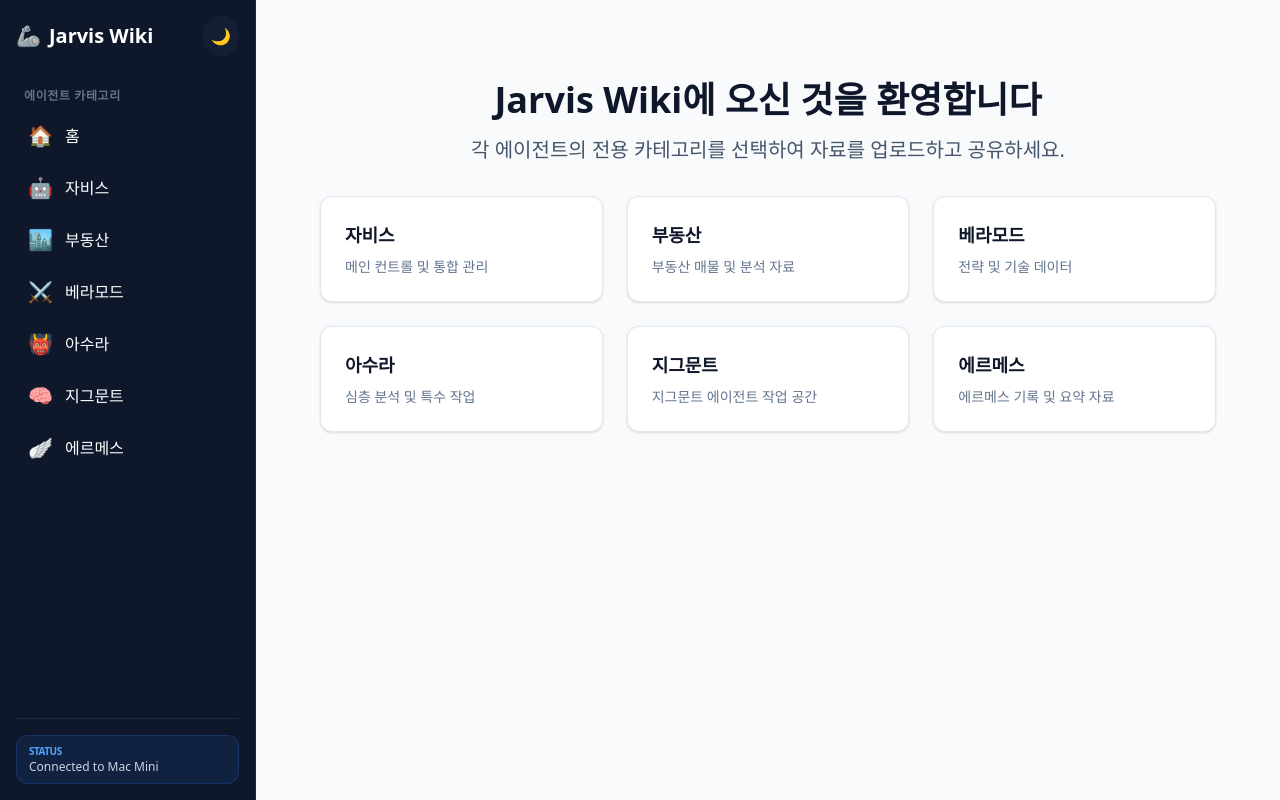
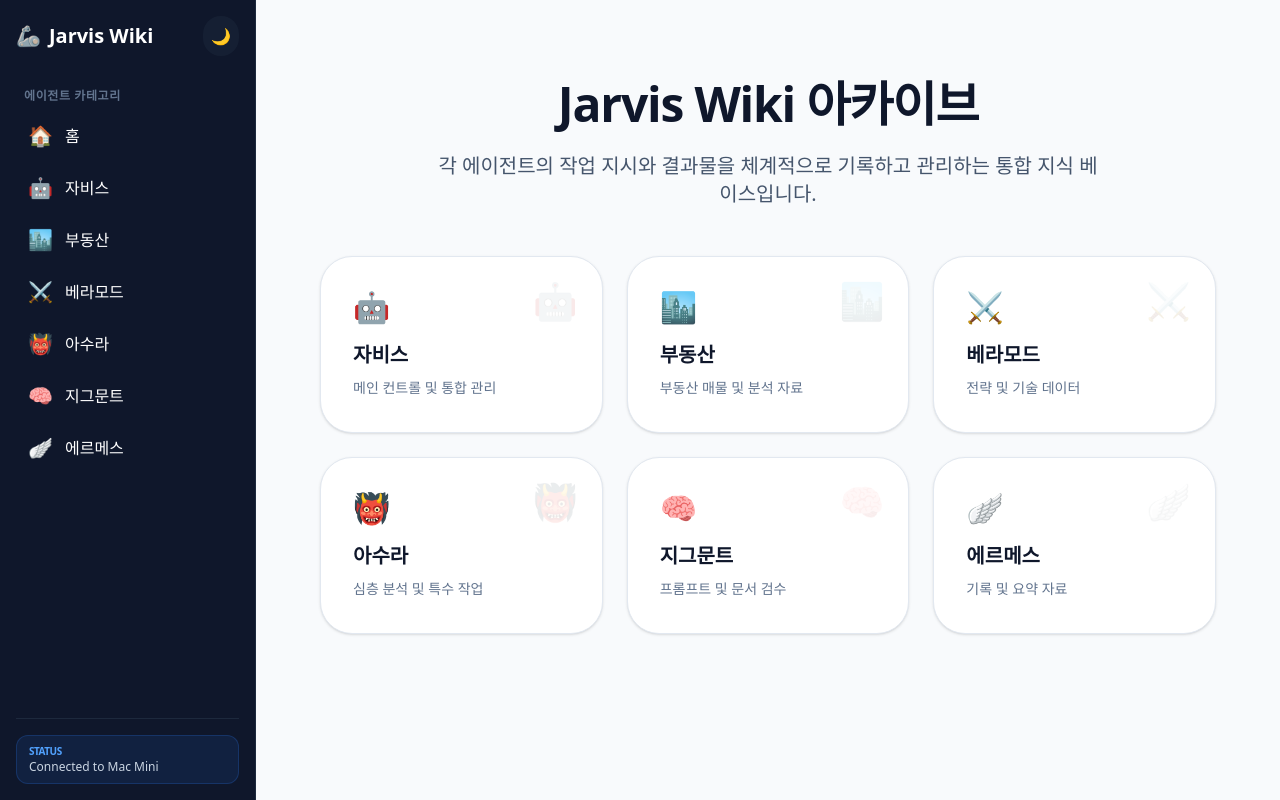
Before and after one commit to jakenethome-lab/jarvis-wiki, a Next.js app: page / in a window 1280 px wide. Built offline with nearby package versions, Linux system fonts and the light colour scheme.

Commit message:
fix: refine dark mode colors and contrast for better accessibility

```diff
--- a/src/app/globals.css
+++ b/src/app/globals.css
@@ -7,15 +7,19 @@
   --sidebar-text: #f1f5f9;
   --card-bg: #ffffff;
   --border-color: #e2e8f0;
+  --muted-text: #64748b;
+  --accent-color: #2563eb;
 }
 
 [data-theme='dark'] {
-  --background: #0f172a;
-  --foreground: #f1f5f9;
-  --sidebar-bg: #020617;
-  --sidebar-text: #f1f5f9;
-  --card-bg: #1e293b;
-  --border-color: #334155;
+  --background: #020617; /* 더 깊은 색상으로 눈의 피로 감소 */
+  --foreground: #e2e8f0; /* 순백색이 아닌 부드러운 회백색 */
+  --sidebar-bg: #000000;
+  --sidebar-text: #94a3b8;
+  --card-bg: #0f172a;
+  --border-color: #1e293b;
+  --muted-text: #94a3b8;
+  --accent-color: #38bdf8;
 }
 
 @theme inline {
@@ -23,21 +27,30 @@
   --color-foreground: var(--foreground);
   --color-card: var(--card-bg);
   --color-border: var(--border-color);
+  --color-muted: var(--muted-text);
+  --color-accent: var(--accent-color);
 }
 
 body {
-  background: var(--background);
+  background-color: var(--background);
   color: var(--foreground);
   font-family: ui-sans-serif, system-ui, -apple-system, BlinkMacSystemFont, "Segoe UI", Roboto, "Helvetica Neue", Arial, "Noto Sans", sans-serif;
-  transition: background-color 0.3s ease, color 0.3s ease;
+  transition: background-color 0.2s ease, color 0.2s ease;
 }
 
-.sidebar {
-  background: var(--sidebar-bg);
-  color: var(--sidebar-text);
-}
-
-.card {
+/* 다크모드 대응을 위한 유틸리티 클래스 */
+.glass-panel {
   background: var(--card-bg);
   border: 1px solid var(--border-color);
 }
+
+.text-soft {
+  color: var(--foreground);
+}
+
+.text-muted {
+  color: var(--muted-text);
+}
+
+/* Tailwind v4 dark variant override for data-theme */
+@variant dark (&:where([data-theme="dark"], [data-theme="dark"] *));
--- a/src/app/page.tsx
+++ b/src/app/page.tsx
@@ -1,26 +1,32 @@
 export default function Home() {
   return (
     <div className="max-w-4xl mx-auto py-12 text-center">
-      <h1 className="text-4xl font-bold mb-4">Jarvis Wiki에 오신 것을 환영합니다</h1>
-      <p className="text-xl text-slate-600 mb-8">
-        각 에이전트의 전용 카테고리를 선택하여 자료를 업로드하고 공유하세요.
+      <h1 className="text-4xl md:text-5xl font-black mb-6 tracking-tight text-slate-900 dark:text-slate-100">
+        Jarvis Wiki 아카이브
+      </h1>
+      <p className="text-lg md:text-xl text-slate-600 dark:text-slate-400 mb-12 max-w-2xl mx-auto">
+        각 에이전트의 작업 지시와 결과물을 체계적으로 기록하고 관리하는 통합 지식 베이스입니다.
       </p>
       <div className="grid grid-cols-1 md:grid-cols-2 lg:grid-cols-3 gap-6 px-4 md:px-0">
         {[
-          { name: '자비스', id: 'jarvis', desc: '메인 컨트롤 및 통합 관리' },
-          { name: '부동산', id: 'real-estate', desc: '부동산 매물 및 분석 자료' },
-          { name: '베라모드', id: 'beramode', desc: '전략 및 기술 데이터' },
-          { name: '아수라', id: 'asura', desc: '심층 분석 및 특수 작업' },
-          { name: '지그문트', id: 'sigmund', desc: '지그문트 에이전트 작업 공간' },
-          { name: '에르메스', id: 'hermes', desc: '에르메스 기록 및 요약 자료' },
+          { name: '자비스', id: 'jarvis', icon: '🤖', desc: '메인 컨트롤 및 통합 관리' },
+          { name: '부동산', id: 'real-estate', icon: '🏙️', desc: '부동산 매물 및 분석 자료' },
+          { name: '베라모드', id: 'beramode', icon: '⚔️', desc: '전략 및 기술 데이터' },
+          { name: '아수라', id: 'asura', icon: '👹', desc: '심층 분석 및 특수 작업' },
+          { name: '지그문트', id: 'sigmund', icon: '🧠', desc: '프롬프트 및 문서 검수' },
+          { name: '에르메스', id: 'hermes', icon: '🪽', desc: '기록 및 요약 자료' },
         ].map((agent) => (
           <a
             key={agent.id}
             href={`/agents/${agent.id}`}
-            className="p-6 bg-white rounded-xl border border-slate-200 shadow-sm hover:shadow-md transition-shadow text-left"
+            className="group p-8 bg-white dark:bg-slate-900/50 rounded-[32px] border border-slate-200 dark:border-slate-800 shadow-sm hover:shadow-xl hover:shadow-blue-500/10 hover:border-blue-500/50 transition-all text-left relative overflow-hidden"
           >
-            <h3 className="text-lg font-bold mb-2">{agent.name}</h3>
-            <p className="text-sm text-slate-500">{agent.desc}</p>
+            <div className="absolute top-0 right-0 p-6 text-4xl opacity-10 group-hover:opacity-20 group-hover:scale-125 transition-all">
+              {agent.icon}
+            </div>
+            <div className="text-3xl mb-4">{agent.icon}</div>
+            <h3 className="text-xl font-bold mb-2 text-slate-900 dark:text-slate-100">{agent.name}</h3>
+            <p className="text-sm text-slate-500 dark:text-slate-500 leading-relaxed">{agent.desc}</p>
           </a>
         ))}
       </div>
```
Also changed, not shown: src/app/agents/[agentId]/page.tsx (+27 -27 lines).
